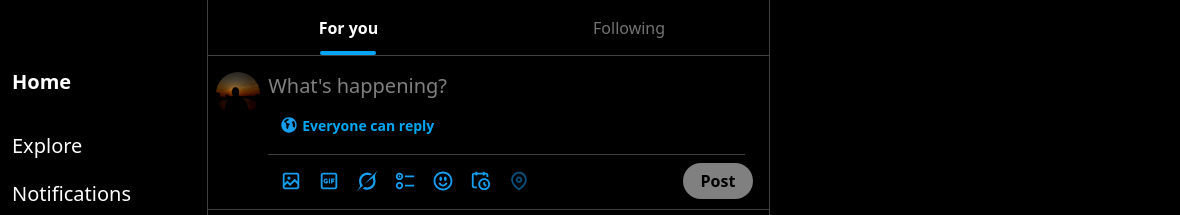
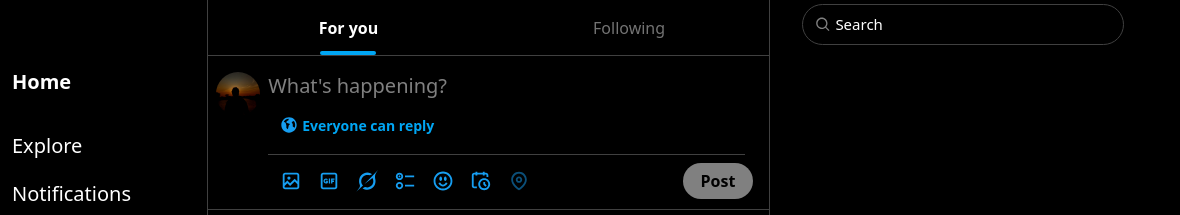
Before and after one commit to itsaivivek/X-Twitter-Clone, a website: page index.html in a window 1280 px wide. Shown: the top 215 px of the page, 100-1280 px from the left. Drawn offline with Linux system fonts and the light colour scheme.

Commit message:
Made searchBar in rightContainer

```diff
--- a/index.html
+++ b/index.html
@@ -203,7 +203,11 @@
         </section>
 
 
-        <section class="rightContainer h-screen">
+        <section class="rightContainer h-screen flex flex-col gap-10 pl-8 pr-14 py-1 text-white bg-black">
+            <div class="searchBar flex py-2 px-3 rounded-4xl border border-neutral-700 text-[15px] gap-1">
+                <div class="searchLogo"><img class="invert-50! w-4!" src="./svg/explore.svg" alt=""></div>
+                <input type="search" class="focus:border-none focus:outline-none caret-sky-500 placeholder:text-white" id="gsearch" name="gsearch" placeholder="Search">
+            </div>
 
         </section>
     </main>
--- a/src/input.css
+++ b/src/input.css
@@ -52,3 +52,10 @@
 .someonePost .bottomSection > div{
     @apply flex;
 }
+
+.rightContainer img {
+    @apply w-5 invert;
+}
+.rightContainer div{
+    @apply  flex;
+}
```
Also changed, not shown: src/output.css, svg/cross.svg (added).
